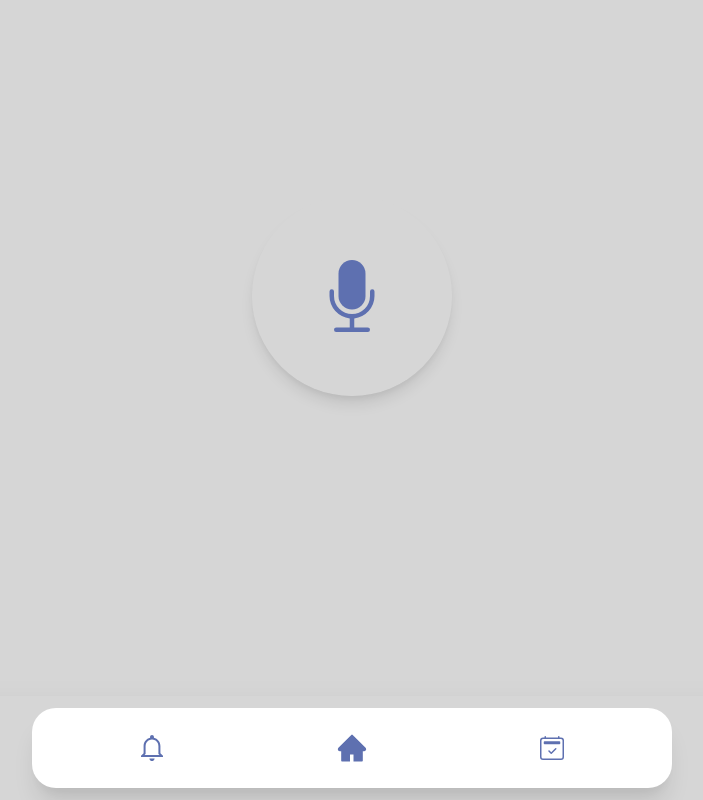
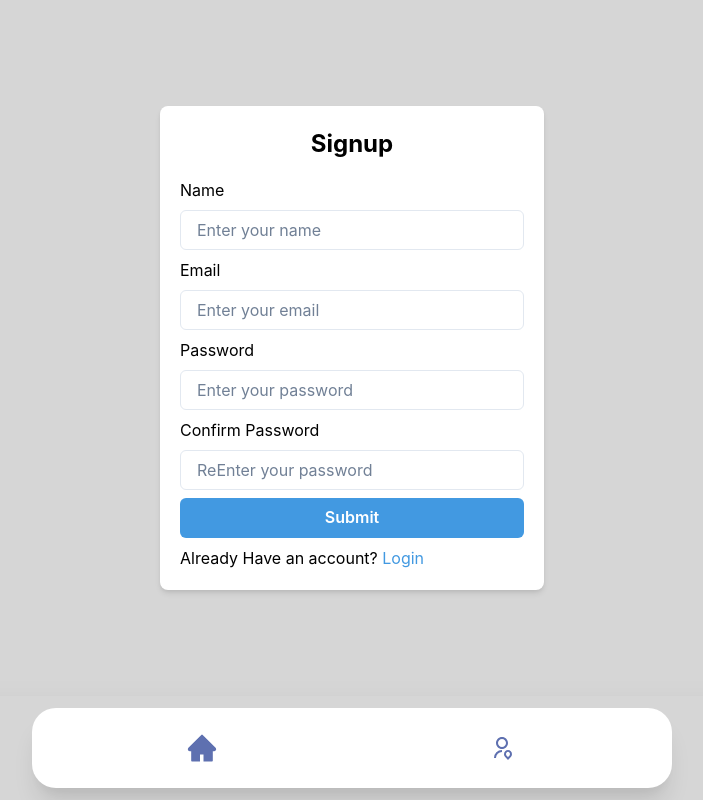
Before and after one commit to Jesse0502/Artbot, a React (Create React App) app: page / in a window 1280 px wide. Shown: the whole page, without its empty margins (288-991 px from the left). Built offline with nearby package versions, Linux system fonts and the light colour scheme; no server answers.

Commit message:
added Signin form

```diff
--- a/package.json
+++ b/package.json
@@ -18,6 +18,7 @@
     "date-fns": "^2.28.0",
     "formik": "^2.2.9",
     "framer-motion": "^6.2.9",
+    "jwt-decode": "^3.1.2",
     "react": "^18.1.0",
     "react-dom": "^18.1.0",
     "react-icons": "^4.4.0",
--- /dev/null
+++ b/src/components/Signin/Login.tsx
@@ -0,0 +1,73 @@
+import React from "react";
+import { Box, Text, Flex, Input, Button } from "@chakra-ui/react";
+import { useFormik } from "formik";
+import { handleLogin } from "../../reducers/authSlice";
+import { setTab } from "../../reducers/navigationSlice";
+import { useDispatch } from "react-redux";
+
+const Login = (props: any) => {
+  const dispatch = useDispatch();
+  let { handleChooseSignin } = props;
+  const formik = useFormik({
+    initialValues: {
+      email: "",
+      password: "",
+    },
+    onSubmit: (values: any) => {
+      console.log(values);
+      dispatch(handleLogin(null));
+      dispatch(setTab({ index: 1, name: "Home" }));
+    },
+  });
+  return (
+    <Box>
+      <Text fontSize="2xl" textAlign="center" pb="4" fontWeight={"bold"}>
+        Login
+      </Text>
+      <form onSubmit={formik.handleSubmit}>
+        <Flex gap={2} flexDir="column">
+          <label>Email</label>
+          <Input
+            isRequired
+            placeholder="Enter your email"
+            onChange={formik.handleChange}
+            value={formik.values.email}
+            name="email"
+          />
+          <label>Password</label>
+          <Input
+            isRequired
+            placeholder="Enter your password"
+            type="password"
+            onChange={formik.handleChange}
+            value={formik.values.password}
+            name="password"
+          />
+
+          <Button
+            _active={{}}
+            _hover={{}}
+            type="submit"
+            bg="blue.400"
+            color="white"
+          >
+            Submit
+          </Button>
+          <Text>
+            Don't Have an account?{" "}
+            <Text
+              onClick={handleChooseSignin}
+              cursor="pointer"
+              as={"span"}
+              color="blue.400"
+            >
+              Signup
+            </Text>
+          </Text>
+        </Flex>
+      </form>
+    </Box>
+  );
+};
+
+export default Login;
--- /dev/null
+++ b/src/components/Signin/Signup.tsx
@@ -0,0 +1,86 @@
+import React from "react";
+import { Box, Text, Flex, Input, Button } from "@chakra-ui/react";
+import { useFormik } from "formik";
+
+const Signup = (props: any) => {
+  let { handleChooseSignin } = props;
+  const formik = useFormik({
+    initialValues: {
+      name: "",
+      email: "",
+      password: "",
+      confirmPassword: "",
+    },
+    onSubmit: (values: any) => {
+      console.log(values);
+    },
+  });
+  return (
+    <Box>
+      <Text fontSize="2xl" textAlign="center" pb="4" fontWeight={"bold"}>
+        Signup
+      </Text>
+      <form onSubmit={formik.handleSubmit}>
+        <Flex gap={2} flexDir="column">
+          <label>Name</label>
+          <Input
+            isRequired
+            placeholder="Enter your name"
+            onChange={formik.handleChange}
+            value={formik.values.name}
+            name="name"
+          />
+          <label>Email</label>
+          <Input
+            isRequired
+            placeholder="Enter your email"
+            onChange={formik.handleChange}
+            value={formik.values.email}
+            name="email"
+          />
+          <label>Password</label>
+          <Input
+            isRequired
+            type="password"
+            placeholder="Enter your password"
+            onChange={formik.handleChange}
+            value={formik.values.password}
+            name="password"
+          />
+          <label>Confirm Password</label>
+          <Input
+            isRequired
+            type="password"
+            placeholder="ReEnter your password"
+            onChange={formik.handleChange}
+            value={formik.values.confirmPassword}
+            name="confirmPassword"
+          />
+
+          <Button
+            _active={{}}
+            _hover={{}}
+            type="submit"
+            bg="blue.400"
+            color="white"
+          >
+            Submit
+          </Button>
+          <Text>
+            Already Have an account?{" "}
+            <Text
+              onClick={handleChooseSignin}
+              cursor="pointer"
+              as={"span"}
+              color="blue.400"
+            >
+              Login
+            </Text>
+          </Text>
+        </Flex>
+      </form>
+    </Box>
+  );
+};
+
+export default Signup;
--- /dev/null
+++ b/src/components/Signin/index.tsx
@@ -0,0 +1,41 @@
+import React, { useState } from "react";
+import { Flex } from "@chakra-ui/react";
+import Signup from "./Signup";
+import Login from "./Login";
+
+const Signin = () => {
+  const [login, setLogin] = useState(false);
+  const handleChooseSignin = () => {
+    setLogin(() => !login);
+  };
+  return (
+    <Flex
+      justify="center"
+      flexDir="column"
+      // bg="blackAlpha.300"
+      h="full"
+      w="full"
+      color="black"
+      alignItems="center"
+    >
+      <Flex
+        flexDir="column"
+        h={"max"}
+        shadow="md"
+        bg="white"
+        color="black"
+        w={["72", "96"]}
+        rounded="lg"
+        p="5"
+      >
+        {login ? (
+          <Login handleChooseSignin={handleChooseSignin} />
+        ) : (
+          <Signup handleChooseSignin={handleChooseSignin} />
+        )}
+      </Flex>
+    </Flex>
+  );
+};
+
+export default Signin;
--- a/src/components/index.tsx
+++ b/src/components/index.tsx
@@ -9,16 +9,33 @@ import { AiOutlineHome, AiFillHome } from "react-icons/ai";
 import { BsCalendar2Check, BsCalendar2CheckFill } from "react-icons/bs";
 import { useEffect } from "react";
 import { IoMdNotifications, IoMdNotificationsOutline } from "react-icons/io";
+import { checkAuth } from "../reducers/authSlice";
+import { RiUserLocationFill, RiUserLocationLine } from "react-icons/ri";
+
+import Signin from "./Signin/index";
 function Index() {
   const dispatch = useDispatch();
+  const isAuthenticated = useSelector(
+    (state: any) => state.auth.isAuthenticated
+  );
+  let currTab = useSelector((state: any) => state.nav.tab);
+
   useEffect(() => {
+    // if (!isAuthenticated) {
+    //   currTab = {
+    //     index: 0,
+    //     name: "Home",
+    //   };
+    // }
     fetch(`${process.env.REACT_APP_SERVER_URL}`);
+    dispatch(checkAuth(null));
+    // eslint-disable-next-line react-hooks/exhaustive-deps
   }, []);
 
-  const currTab = useSelector((state: any) => state.nav.tab);
   let size = 32;
   let color = "#5e70b0";
-  const tabs = [
+  const tabs = isAuthenticated
+    ? [
         {
           index: 0,
           name: "Notification",
@@ -27,7 +44,6 @@ function Index() {
           icon: <IoMdNotificationsOutline size={size} color={color} />,
         },
         {
-      // AiOutlineHome, AiFillHome
           index: 1,
           name: "Home",
           component: <Home />,
@@ -41,13 +57,22 @@ function Index() {
           filled: <BsCalendar2CheckFill size={size - 8} color={color} />,
           icon: <BsCalendar2Check size={size - 8} color={color} />,
         },
-    // {
-    //   index: 2,
-    //   name: "Notes",
-    //   component: <ActivityItems />,
-    //   filled: <></>,
-    //   icon: <></>,
-    // },
+      ]
+    : [
+        {
+          index: 0,
+          name: "Home",
+          component: <Home />,
+          filled: <AiFillHome size={size} color={color} />,
+          icon: <AiOutlineHome size={size} color={color} />,
+        },
+        {
+          index: 1,
+          name: "Signin",
+          component: <Signin />,
+          filled: <RiUserLocationFill size={size - 8} color={color} />,
+          icon: <RiUserLocationLine size={size - 8} color={color} />,
+        },
       ];
 
   const switchTabs = (index: number, name: string) => {
--- /dev/null
+++ b/src/reducers/authSlice.ts
@@ -0,0 +1,28 @@
+import { createSlice } from "@reduxjs/toolkit";
+// import jwt from "jsonwebtoken";
+
+import jwtDecode from "jwt-decode";
+
+const authSlice = createSlice({
+  name: "auth",
+  initialState: { isAuthenticated: false, loginInfo: {} },
+  reducers: {
+    handleLogin: (state: any, action: any) => {
+      state.isAuthenticated = true;
+      setTimeout(() => {
+        state.isAuthenticated = false;
+      }, 10000);
+    },
+    checkAuth: (state: any, action: any) => {
+      const token = localStorage.getItem("token");
+      if (!token) return;
+      const user = jwtDecode(token);
+      if (!user) return;
+      state.loginInfo = user;
+      state.isAuthenticated = true;
+    },
+  },
+});
+
+export const { checkAuth, handleLogin } = authSlice.actions;
+export default authSlice.reducer;
--- a/src/store.ts
+++ b/src/store.ts
@@ -3,9 +3,11 @@ import navigationReducer from "./reducers/navigationSlice";
 import speechSplice from "./reducers/speechSplice";
 import onload from "./reducers/onloadSlice";
 import activitySlice from "./reducers/activitySlice";
+import authSlice from "./reducers/authSlice";
 
 export let store = configureStore({
   reducer: {
+    auth: authSlice,
     activity: activitySlice,
     nav: navigationReducer,
     speech: speechSplice,
```
Also changed, not shown: src/service-worker.ts (+14 -13 lines), src/sw.ts (deleted, +0 -48 lines), 1 other file (tests, documents, lock files or other folders). Lines whose indentation alone changed are shown as unchanged.
